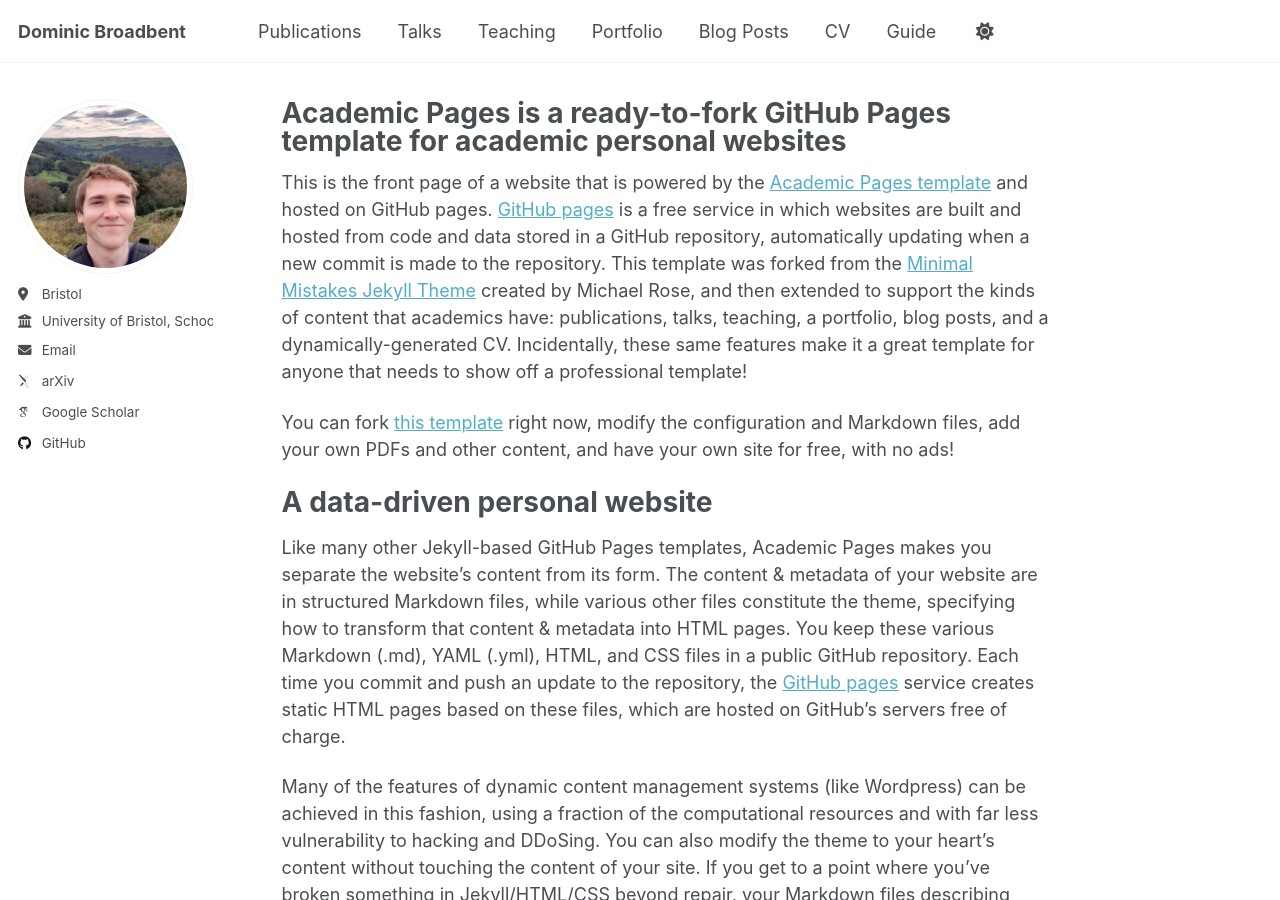
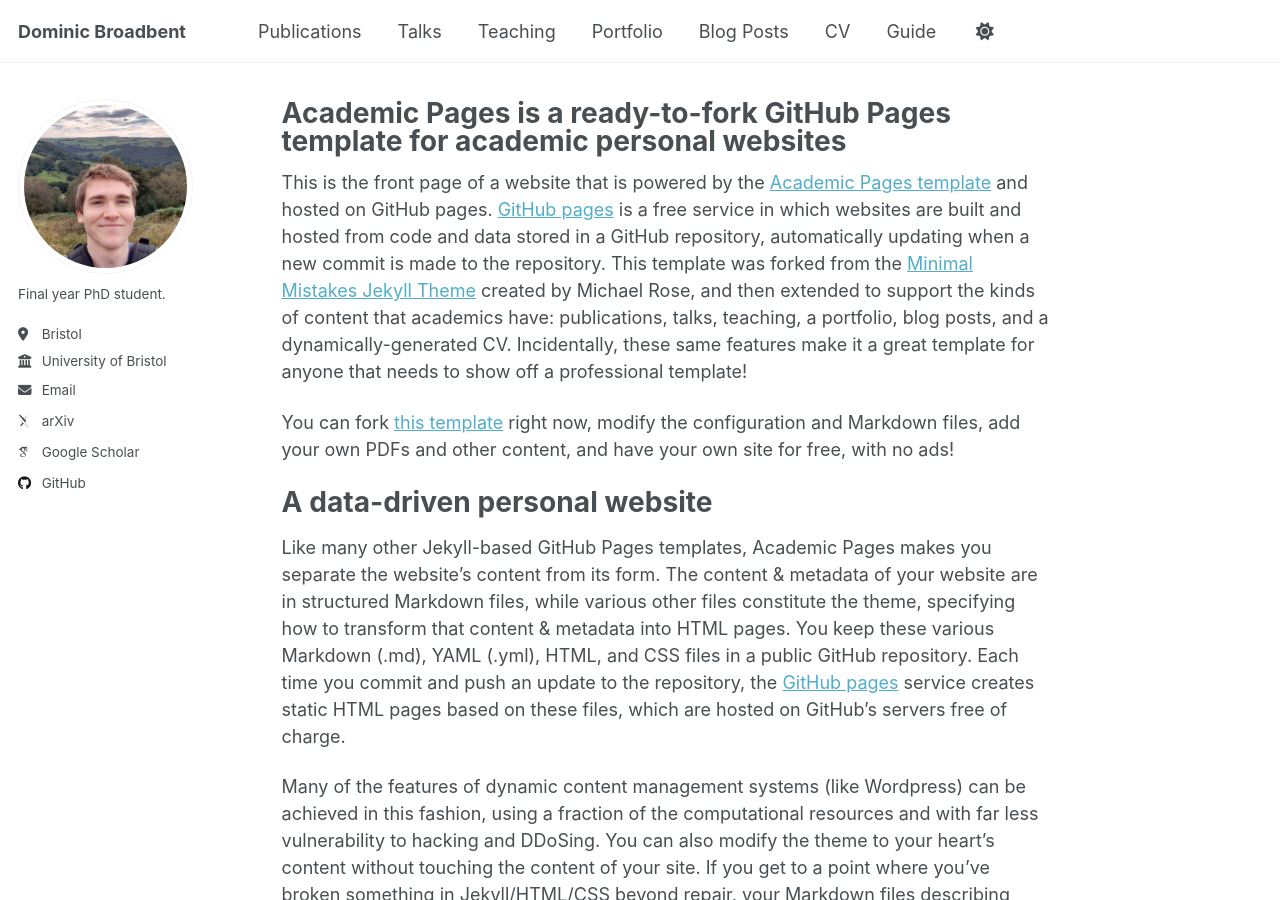
Before and after one commit to dominicjbroadbent/dominicjbroadbent.github.io, a Jekyll site: the page built from _pages/about.md, in a window 1280 px wide and 900 px high. Built offline with Jekyll 4.4.1, drawn with Linux system fonts in a browser that asks for light colours; some web fonts are replaced; a script that is not in the unit is left out.

Commit message:
Update _config.yml
Include bio and fix formatting.

```diff
--- a/_config.yml
+++ b/_config.yml
@@ -17,9 +17,9 @@ author:
   avatar           : "profile.png"
   name             : #
   pronouns         : #
-  bio              : #
+  bio              : "Final year PhD student."
   location         : "Bristol"
-  employer         : "University of Bristol, School of Mathematics"
+  employer         : "University of Bristol"
   uri              : # URL
   email            : "dominicbroadbent@icloud.com"
 
```
